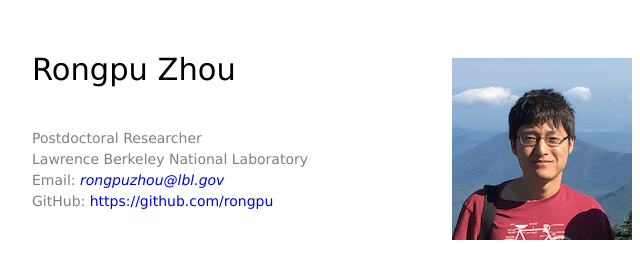
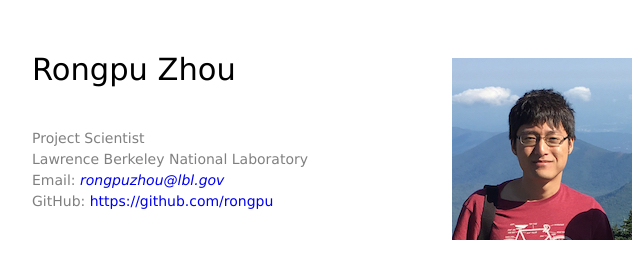
Before and after one commit to rongpu/rongpu.github.io, a plain HTML site: page index.html in a window 1280 px wide. Shown: the top 259 px of the page, 258-898 px from the left. Drawn offline with Linux system fonts and the light colour scheme.

Commit message:
Update index.html

```diff
--- a/index.html
+++ b/index.html
@@ -17,7 +17,7 @@
 <h1 id="title">Rongpu Zhou</h1>&nbsp;
 
 <div class="contact">
-  Postdoctoral Researcher<br>
+  Project Scientist<br>
   Lawrence Berkeley National Laboratory<br clear="left">
   Email: <i><a href="mailto:rongpuzhou@lbl.gov">rongpuzhou@lbl.gov</a></i> <br>
   GitHub: <a href="https://github.com/rongpu">https://github.com/rongpu</a> <br>
```
